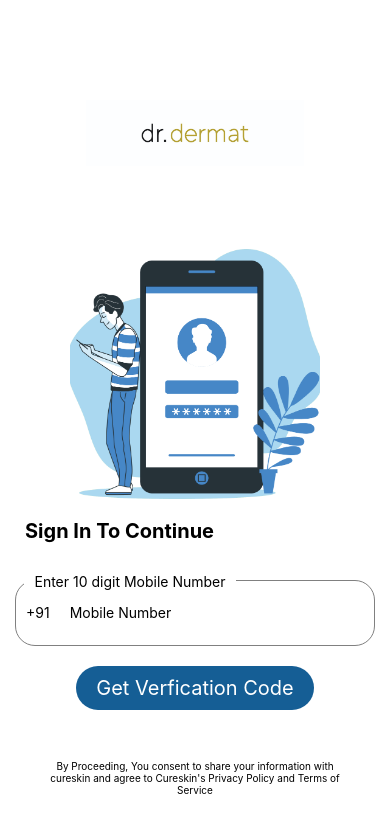
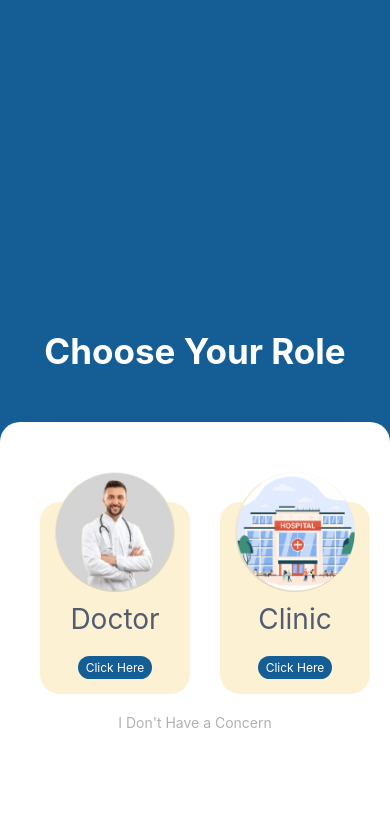
Before and after one commit to Shivamgulia/drdermatapp, a React Native app: screen /AddClinic in a window 390 px wide. Shown: the top 832 px of the page. Built offline with nearby package versions, Linux system fonts and the light colour scheme.

Commit message:
two new screens

```diff
--- a/src/Stacks/AuthStack.js
+++ b/src/Stacks/AuthStack.js
@@ -20,6 +20,8 @@ import ChooseConcern from "../screens/ChooseConcern";
 import AdditionalConcern from "../screens/AdditionalConcern";
 import ImportantConcern from "../screens/ImportantConcern";
 import UserProfile from "../screens/UserProfile";
+import ChooseRole from "../screens/ChooseRole";
+import AddClinic from "../screens/AddClinic";
 
 const Stack = createNativeStackNavigator();
 
@@ -30,6 +32,11 @@ const AuthStack = () => {
       <Stack.Screen
         name="Home"
         component={Main}
+        options={{ headerShown: false }}
+      />
+      <Stack.Screen
+        name="ChooseRole"
+        component={ChooseRole}
         options={{ headerShown: false }}
       />
       <Stack.Screen
@@ -107,6 +114,11 @@ const AuthStack = () => {
         component={UserProfile}
         options={{ headerShown: false }}
       />
+      <Stack.Screen
+        name="AddClinic"
+        component={AddClinic}
+        options={{ headerShown: false }}
+      />
     </Stack.Navigator>
   );
 };
--- a/src/components/UI/BottomNav.js
+++ b/src/components/UI/BottomNav.js
@@ -28,12 +28,17 @@ export default function BottomNav() {
         <FoundationIcon name="clipboard" size={37} color="#515C71" />
         <Text style={styles.navText}>Book Apointment</Text>
       </Pressable>
-      <View style={styles.centerNav}>
+      <Pressable
+        style={styles.centerNav}
+        onPress={() => {
+          navigation.navigate("AddClinic");
+        }}
+      >
         <View style={styles.centerNavItem}>
           <Icon name="folder-open" size={46} color="#515C71" />
           <Text style={styles.centerNavText}>Your result</Text>
         </View>
-      </View>
+      </Pressable>
       <Pressable
         style={styles.navItem}
         onPress={() => {
--- /dev/null
+++ b/src/screens/AddClinic.js
@@ -0,0 +1,173 @@
+import { ScrollView, StyleSheet, Text, TextInput, View } from "react-native";
+import React, { useState } from "react";
+import BottomNav from "../components/UI/BottomNav";
+
+import Icon from "react-native-vector-icons/Entypo";
+
+import { Dimensions } from "react-native";
+const windowWidth = Dimensions.get("window").width;
+
+export default function AddClinic() {
+  const [name, setName] = useState("");
+  const [address, setAddress] = useState("");
+  const [link, setLink] = useState("");
+  const [contactNumber, setContactNumber] = useState("");
+  const [whatsappNumber, setWhatsappNumber] = useState("");
+  const [desc, setDesc] = useState("");
+
+  console.log(name, link, address, contactNumber, whatsappNumber);
+
+  return (
+    <>
+      <ScrollView style={{ flex: 1, paddingTop: 70 }}>
+        <View
+          style={{
+            justifyContent: "center",
+            alignItems: "center",
+          }}
+        >
+          <Text
+            style={{
+              backgroundColor: "#125e94",
+              paddingHorizontal: 40,
+              paddingVertical: 10,
+              borderRadius: 18,
+              color: "white",
+              fontSize: 20,
+            }}
+          >
+            Add / Edit Clinic
+          </Text>
+        </View>
+        <View style={{ paddingTop: 30, width: windowWidth, gap: 10 }}>
+          <View style={styles.inputView}>
+            <Text style={styles.label}>Clinic Names</Text>
+            <TextInput
+              onChangeText={setName}
+              value={name}
+              style={styles.input}
+            />
+          </View>
+          <View style={styles.inputView}>
+            <Text style={styles.label}>Clinic Address</Text>
+
+            <TextInput
+              onChangeText={setAddress}
+              value={address}
+              style={styles.input}
+            />
+          </View>
+          <View style={styles.inputView}>
+            <Text style={styles.label}>Google Maps Link</Text>
+            <TextInput
+              onChangeText={setLink}
+              value={link}
+              style={styles.input}
+            />
+          </View>
+
+          <View style={styles.inputView}>
+            <Text style={styles.label}>Contact Number</Text>
+            <TextInput
+              onChangeText={setContactNumber}
+              value={contactNumber}
+              style={styles.input}
+            />
+          </View>
+          <View style={styles.inputView}>
+            <Text style={styles.label}>Whatsapp Number</Text>
+            <TextInput
+              onChangeText={setWhatsappNumber}
+              value={whatsappNumber}
+              style={styles.input}
+            />
+          </View>
+        </View>
+        <View style={{}}>
+          <Text style={{ paddingTop: 20, paddingLeft: 20 }}>
+            Clinic Description
+          </Text>
+          <TextInput
+            onChangeText={setDesc}
+            value={desc}
+            style={{
+              width: windowWidth - 40,
+              borderWidth: 1,
+              marginTop: 20,
+              borderColor: "#c2c2c2",
+              marginLeft: 20,
+              height: 140,
+              borderRadius: 20,
+            }}
+          />
+        </View>
+        <View style={{ alignItems: "center", marginTop: 20, gap: 10 }}>
+          <Text>Add Image</Text>
+          <View
+            style={{
+              borderWidth: 1,
+              borderColor: "#b9baba",
+              width: 80,
+              height: 80,
+              justifyContent: "center",
+              alignItems: "center",
+              borderRadius: 20,
+            }}
+          >
+            <Icon name="plus" size={50} />
+          </View>
+        </View>
+        <View
+          style={{
+            justifyContent: "center",
+            alignItems: "center",
+            marginTop: 20,
+            marginBottom: 200,
+          }}
+        >
+          <Text
+            style={{
+              backgroundColor: "#125e94",
+              paddingHorizontal: 40,
+              paddingVertical: 10,
+              borderRadius: 18,
+              color: "white",
+              fontSize: 20,
+            }}
+          >
+            Get Verified
+          </Text>
+        </View>
+      </ScrollView>
+      <View
+        style={{
+          borderTopEndRadius: 36,
+          borderTopLeftRadius: 36,
+          position: "absolute",
+          bottom: 0,
+          backgroundColor: "white",
+          width: "100%",
+          height: 66,
+        }}
+      >
+        <BottomNav />
+      </View>
+    </>
+  );
+}
+
+const styles = StyleSheet.create({
+  inputView: {
+    flexDirection: "row",
+    justifyContent: "center",
+    alignItems: "center",
+  },
+  label: { width: (windowWidth - 40) / 3 },
+  input: {
+    borderWidth: 1,
+    borderColor: "#c2c2c2",
+    width: ((windowWidth - 40) / 3) * 2,
+    borderRadius: 20,
+    paddingLeft: 20,
+  },
+});
--- /dev/null
+++ b/src/screens/ChooseRole.js
@@ -0,0 +1,151 @@
+import { Image, Pressable, StyleSheet, Text, View } from "react-native";
+import React from "react";
+
+import BottomNav from "../components/UI/BottomNav";
+import { useNavigation } from "@react-navigation/native";
+
+export default function ChooseRole() {
+  const navigation = useNavigation();
+  return (
+    <>
+      <View style={{ flex: 1, backgroundColor: "#155e95" }}>
+        <View style={{ flex: 1, justifyContent: "flex-end" }}>
+          <Text
+            style={{
+              fontSize: 35,
+              fontWeight: "bold",
+              textAlign: "center",
+              color: "white",
+              paddingBottom: 50,
+            }}
+          >
+            Choose Your Role
+          </Text>
+        </View>
+        <View
+          style={{
+            flex: 1,
+            backgroundColor: "white",
+            borderTopLeftRadius: 20,
+            borderTopRightRadius: 20,
+          }}
+        >
+          <View
+            style={{
+              paddingTop: 80,
+              paddingHorizontal: 40,
+              flexDirection: "row",
+              gap: 30,
+            }}
+          >
+            <View
+              style={{
+                backgroundColor: "#fcf2d3",
+                width: 150,
+                justifyContent: "center",
+                alignItems: "center",
+                paddingBottom: 15,
+                borderRadius: 20,
+              }}
+            >
+              <Image
+                source={require("../../assets/role1.png")}
+                style={{
+                  borderRadius: 100,
+                  width: 120,
+                  height: 120,
+                  position: "relative",
+                  top: -30,
+                  boxShadow: "rgba(0, 0, 0, 0.24) 0px 3px 8px",
+                }}
+              />
+              <Text
+                style={{
+                  color: "#515c70",
+                  fontSize: 28,
+                  position: "relative",
+                  top: -20,
+                }}
+              >
+                Doctor
+              </Text>
+
+              <Pressable
+                onPress={() => {
+                  navigation.navigate("Login");
+                }}
+                style={{
+                  backgroundColor: "#155e95",
+                  paddingVertical: 4,
+                  paddingHorizontal: 8,
+                  borderRadius: 30,
+                }}
+              >
+                <Text style={{ color: "white", fontSize: 12 }}>Click Here</Text>
+              </Pressable>
+            </View>
+            <View
+              style={{
+                backgroundColor: "#fcf2d3",
+                width: 150,
+                justifyContent: "center",
+                alignItems: "center",
+                paddingBottom: 15,
+                borderRadius: 20,
+              }}
+            >
+              <Image
+                source={require("../../assets/role2.png")}
+                style={{
+                  borderRadius: 100,
+                  width: 120,
+                  height: 120,
+                  position: "relative",
+                  top: -30,
+                  boxShadow: "rgba(0, 0, 0, 0.24) 0px 3px 8px",
+                }}
+              />
+              <Text
+                style={{
+                  color: "#515c70",
+                  fontSize: 28,
+                  position: "relative",
+                  top: -20,
+                }}
+              >
+                Clinic
+              </Text>
+
+              <Pressable
+                onPress={() => {
+                  navigation.navigate("Login");
+                }}
+                style={{
+                  backgroundColor: "#155e95",
+                  paddingVertical: 4,
+                  paddingHorizontal: 8,
+                  borderRadius: 30,
+                }}
+              >
+                <Text style={{ color: "white", fontSize: 12 }}>Click Here</Text>
+              </Pressable>
+            </View>
+          </View>
+          <View
+            style={{
+              justifyContent: "center",
+              alignItems: "center",
+              paddingTop: 20,
+            }}
+          >
+            <Pressable onPress={() => {}}>
+              <Text style={{ color: "#b0b1b1" }}>I Don't Have a Concern</Text>
+            </Pressable>
+          </View>
+        </View>
+      </View>
+    </>
+  );
+}
+
+const styles = StyleSheet.create({});
--- a/src/screens/Main.js
+++ b/src/screens/Main.js
@@ -19,7 +19,7 @@ export default function Main() {
 
   useEffect(() => {
     waitAndGo(() => {
-      navigation.navigate("Login");
+      navigation.navigate("ChooseRole");
       // navigation.navigate("Dashboard");
     });
   }, []);
@@ -31,9 +31,9 @@ export default function Main() {
   }
 
   function goToLogin() {
-    console.log("go to login");
+    console.log("go to ChooseRole");
     // navigation.navigate("Dashboard");
-    navigation.navigate("Login");
+    navigation.navigate("ChooseRole");
   }
   return (
     <SafeAreaView style={styles.container}>
```
Also changed, not shown: assets/role1.png (added), assets/role2.png (added).
